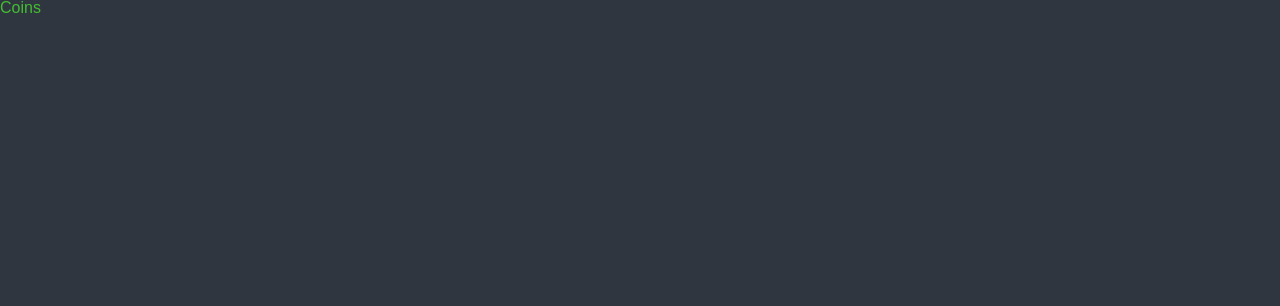
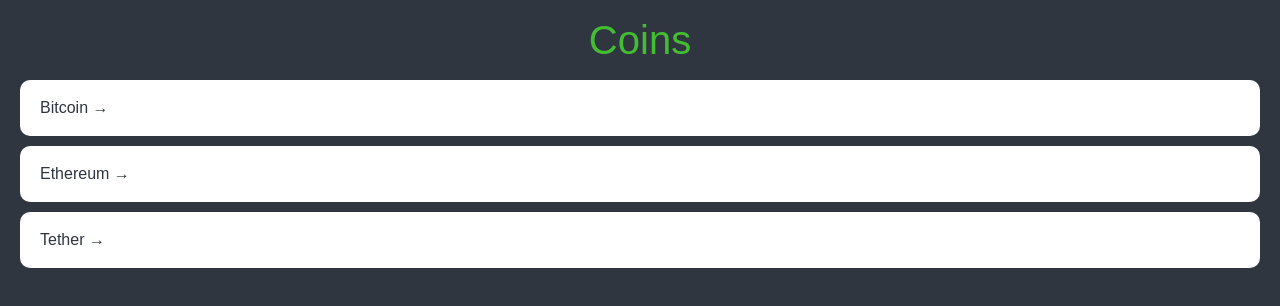
Before and after one commit to yoonjong-park/reactMasterCrypto, a React (Create React App) app: page / in a window 1280 px wide. Shown: the top 306 px of the page. Built offline with nearby package versions, Linux system fonts and the light colour scheme.

Commit message:
Coin List Page Styling

```diff
--- a/src/index.tsx
+++ b/src/index.tsx
@@ -13,10 +13,14 @@
   * {
     box-sizing: border-box;
   }
-  body{
+  body {
     font-family: "Source Sans Pro", sans-serif;
     background-color : ${theme.bgColor};
     color : ${theme.textColor};
+  }
+  a {
+    text-decoration: none;
+    color: inherit;  // 부모 속성 상속 받기
   }
 `;
 
--- a/src/routes/Coins.tsx
+++ b/src/routes/Coins.tsx
@@ -1,11 +1,88 @@
+import { Link } from "react-router-dom";
 import styled from "styled-components";
 
+const Container = styled.div`
+  padding: 0px 20px;
+`;
+
+const Header = styled.header`
+  height: 10vh;
+  display: flex;
+  justify-content: center;
+  align-items: center;
+`;
+
+const CoinsList = styled.ul``;
+
+const Coin = styled.li`
+  background-color: white;
+  color: ${props => props.theme.bgColor};
+  padding: 20px;
+  margin-bottom: 10px;
+  border-radius: 10px;
+  a {
+    transition: color 0.2s ease-in;
+    display: block;
+  }
+  &:hover {
+    a {
+      color: ${props => props.theme.accentColor};
+    }
+  }
+`;
+
+const Title = styled.h1`
+  color: ${props => props.theme.accentColor};
+  font-size: 40px;
+`;
+
+const coins = [
+  {
+    id: "btc-bitcoin",
+    name: "Bitcoin",
+    symbol: "BTC",
+    rank: 1,
+    is_new: false,
+    is_active: true,
+    type: "coin",
+  },
+  {
+    id: "eth-ethereum",
+    name: "Ethereum",
+    symbol: "ETH",
+    rank: 2,
+    is_new: false,
+    is_active: true,
+    type: "coin",
+  },
+  {
+    id: "usdt-tether",
+    name: "Tether",
+    symbol: "USDT",
+    rank: 3,
+    is_new: false,
+    is_active: true,
+    type: "token",
+  },
+];
+
 const Coins = () => {
-  const Title = styled.h1`
-  color :${props => props.theme.accentColor}}
-  `;
-
-  return <Title>Coins</Title>;
+  return (
+    <Container>
+      <Header>
+        <Title>Coins</Title>
+      </Header>
+      <CoinsList>
+        {coins.map(coin => (
+          <Link to={`/${coin.id}`}>
+            <Coin key={coin.id}>
+              <Link to={`/${coin.id}`}>{coin.name} &rarr; </Link>
+            </Coin>
+          </Link>
+        ))}
+      </CoinsList>
+    </Container>
+  );
 };
 
 export default Coins;
```
